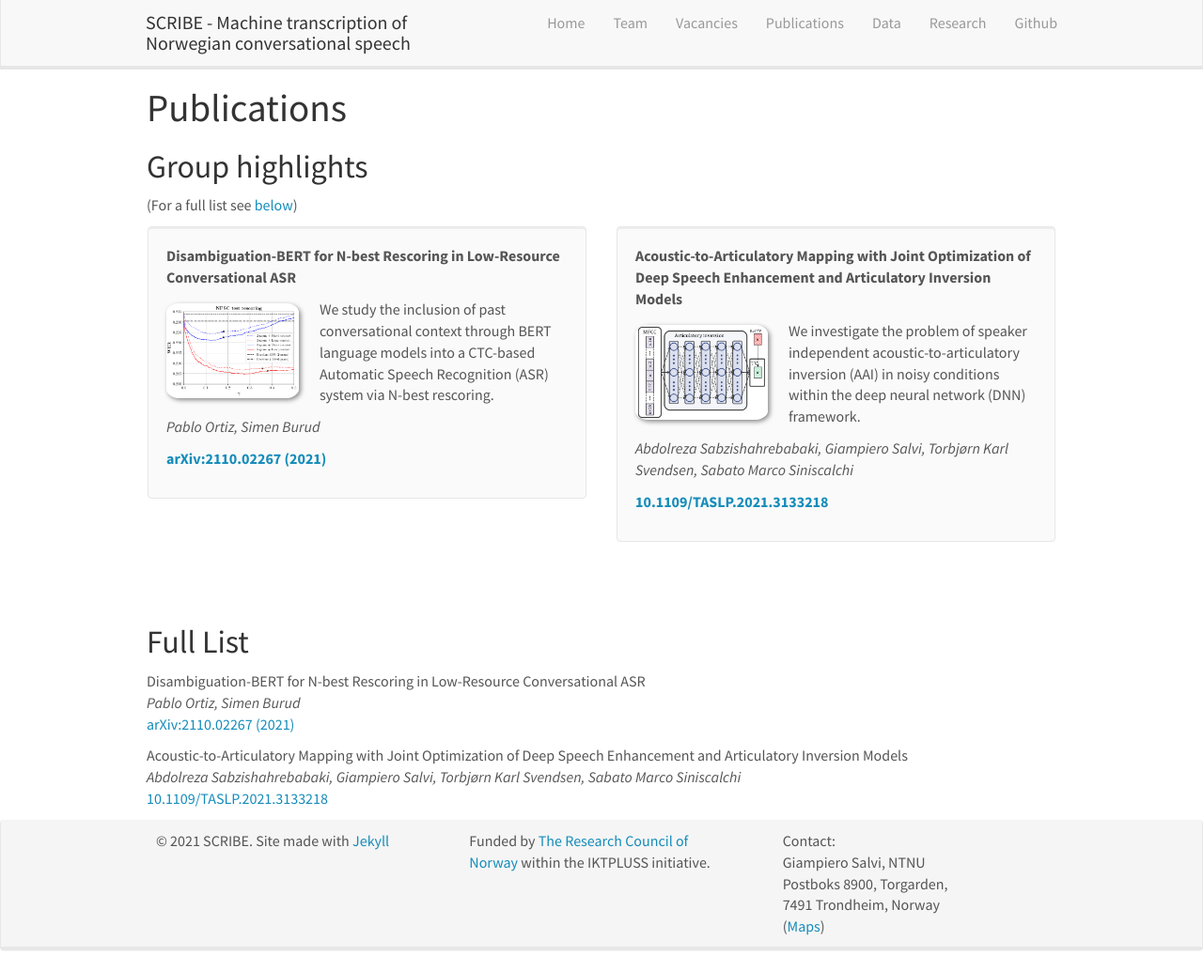
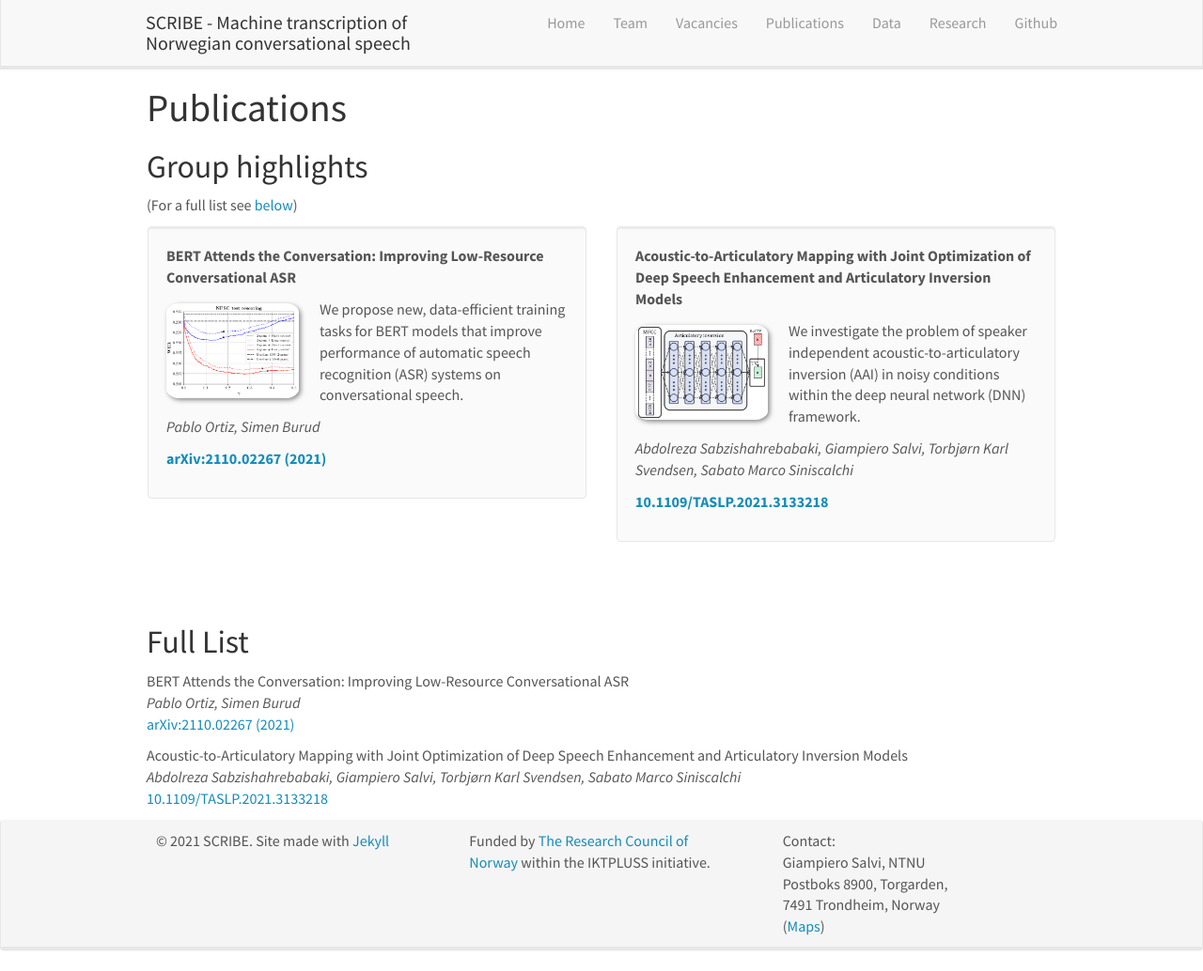
Before and after one commit to scribe-project/scribe-project.github.io, a Jekyll site: the page built from _pages/publications.md, in a window 1280 px wide and 1034 px high. Shown: the whole window at 94% size. Built offline with Jekyll 4.4.1, drawn with Linux system fonts in a browser that asks for light colours; nearby versions of some CDN libraries.

Commit message:
Update Ortiz-Burud title and reduced abstract

```diff
--- a/_data/publist.yml
+++ b/_data/publist.yml
@@ -1,6 +1,6 @@
-- title: "Disambiguation-BERT for N-best Rescoring in Low-Resource Conversational ASR"
+- title: "BERT Attends the Conversation: Improving Low-Resource Conversational ASR"
   image: BERT-ASR.png
-  description: We study the inclusion of past conversational context through BERT language models into a CTC-based Automatic Speech Recognition (ASR) system via N-best rescoring.
+  description: We propose new, data-efficient training tasks for BERT models that improve performance of automatic speech recognition (ASR) systems on conversational speech.
   authors: Pablo Ortiz, Simen Burud
   link:
     url: https://arxiv.org/abs/2110.02267
```
